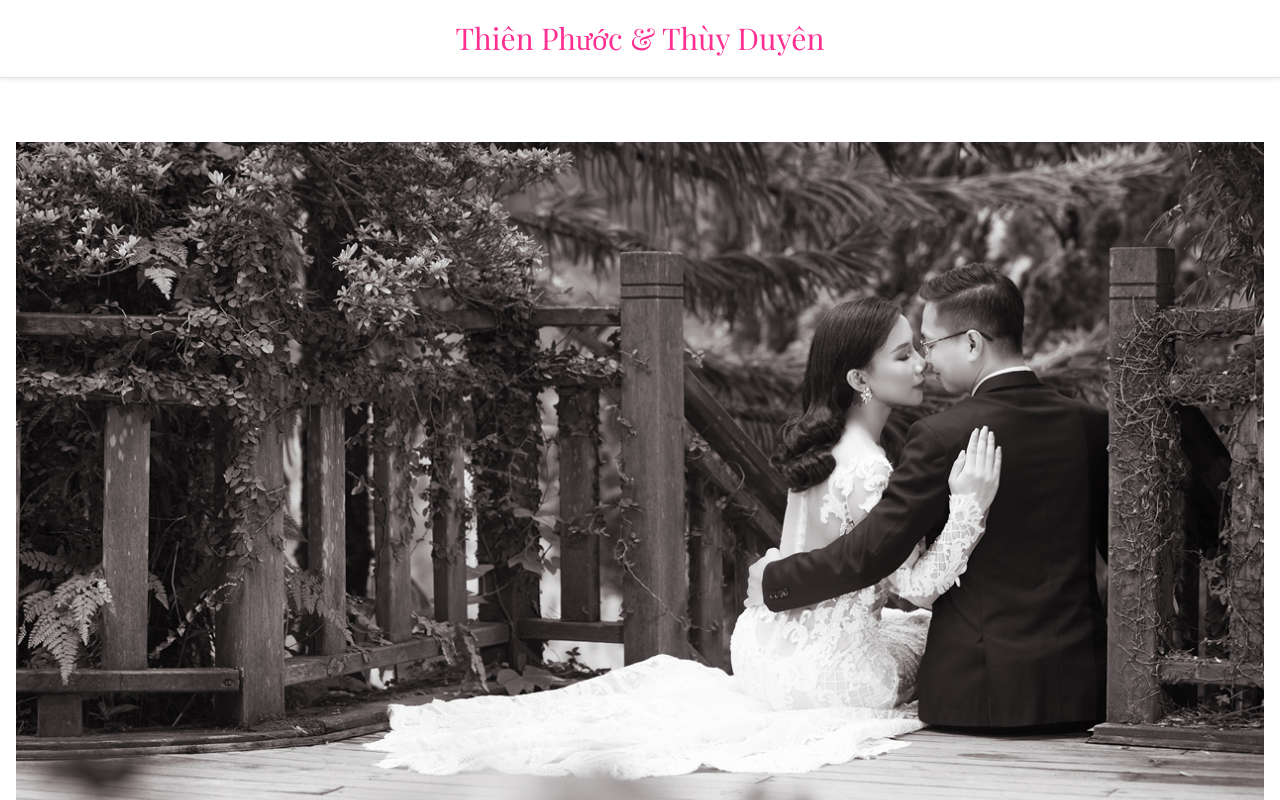
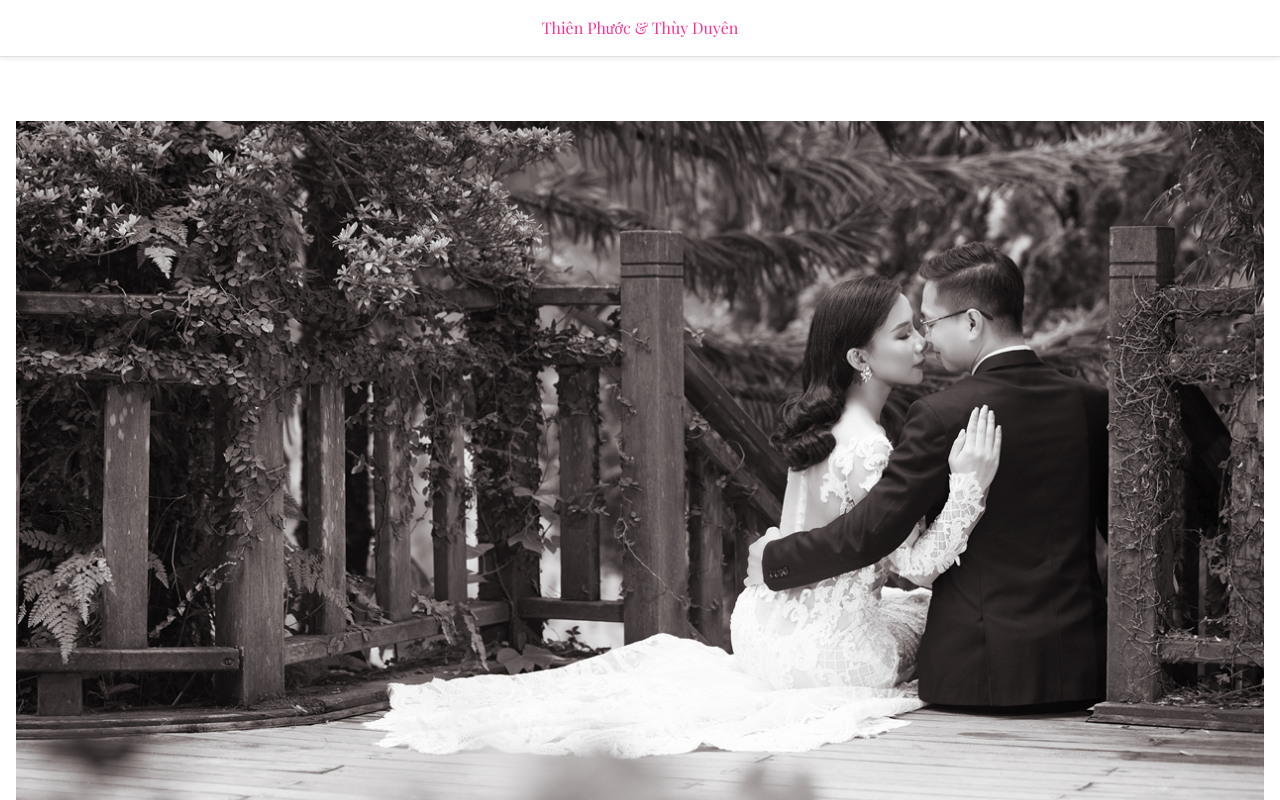
Before and after one commit to axlrose11/axlrose11.github.io, a plain HTML site: page index.html in a window 1280 px wide. Shown: the top 800 px of the page. Drawn offline with nearby package versions, Linux system fonts and the light colour scheme.

Commit message:
Add files via upload

```diff
--- a/index.html
+++ b/index.html
@@ -19,7 +19,7 @@
 
   <body>
     <div class="flex-column flex-md-row align-items-center p-3 px-md-4 mb-3 bg-white border-bottom shadow-sm text-center">
-      <h2 class="site-heading my-0 mr-md-auto font-weight-normal">Thiên Phước & Thùy Duyên</h2>
+      <h5 class="site-heading my-0 mr-md-auto font-weight-normal">Thiên Phước & Thùy Duyên</h5>
     </div>
 
     <div class="px-3 py-3 pt-md-5 pb-md-4 mx-auto text-center">
```
